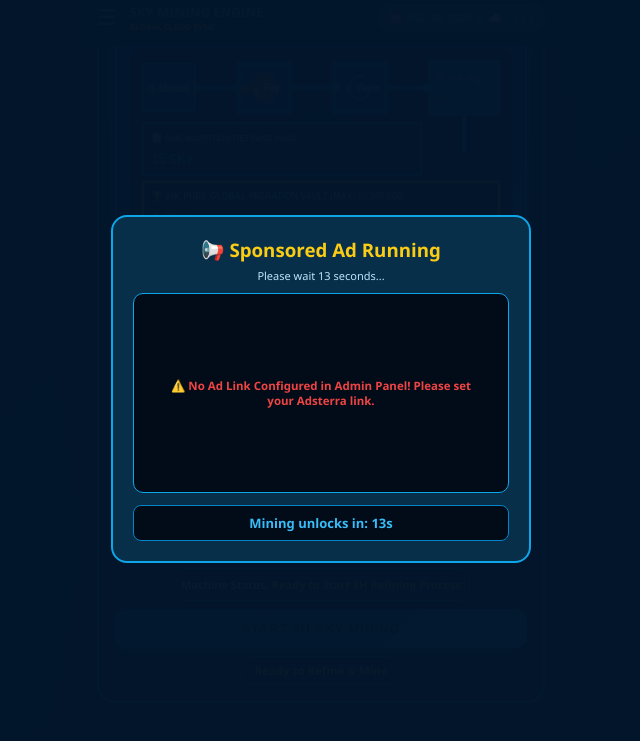
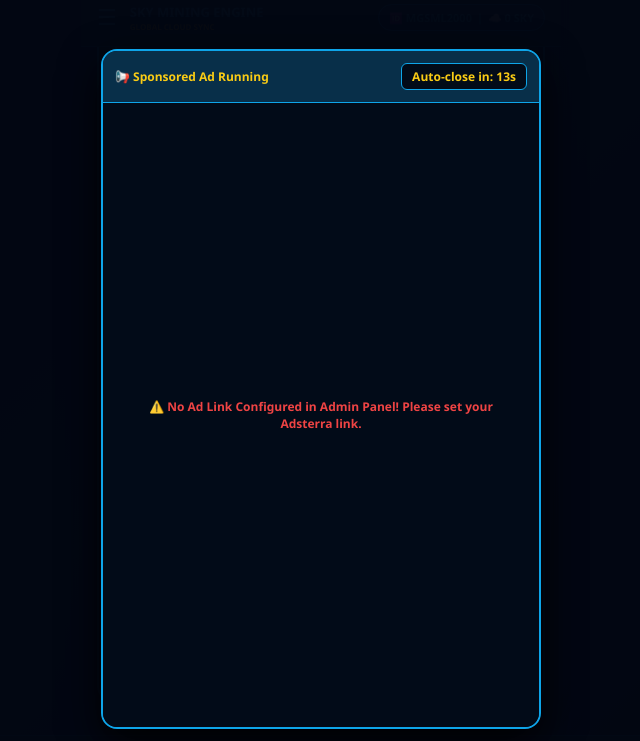
Before and after one commit to mgsml-sky/-mgsml-sky-mining, a plain HTML site: page index.html in a window 1280 px wide. Both pictures are taken after a click on the button "START 3H SKY MINING". Shown: the part 179-920 px from the top of the page, without its empty margins (319-959 px from the left). Drawn offline with Linux system fonts and the light colour scheme; no server answers.

Commit message:
Refactor ad overlay to auto-close with timer
Updated the ad overlay to be auto-closing with a live timer. Enhanced styling and structure for better user experience.

```diff
--- a/index.html
+++ b/index.html
@@ -201,12 +201,23 @@
         }
         .admin-box { background: #0a0a0a; border: 1.5px solid #262626; padding: 24px; border-radius: 12px; width: 90%; max-width: 360px; text-align: center; max-height: 90vh; overflow-y: auto; }
 
-        /* Clean Ad Overlay Popup */
+        /* Auto-Closing Full-Screen Ad Overlay */
         #ad-modal {
             display: none; position: fixed; top: 0; left: 0; width: 100%; height: 100%;
-            background: rgba(3, 22, 43, 0.98); z-index: 99999; justify-content: center; align-items: center; flex-direction: column;
+            background: rgba(3, 7, 18, 0.98); z-index: 99999; justify-content: center; align-items: center; flex-direction: column;
+            padding: 15px; box-sizing: border-box;
         }
-        .ad-content-box { width: 92%; max-width: 420px; background: #082f49; border: 2px solid #0ea5e9; border-radius: 16px; padding: 20px; text-align: center; }
+        .ad-fullscreen-box {
+            width: 100%; max-width: 440px; height: 85vh; background: #0b1329; border: 2px solid var(--accent-blue);
+            border-radius: 16px; display: flex; flex-direction: column; overflow: hidden; box-shadow: 0 15px 40px rgba(0,0,0,0.9);
+        }
+        .ad-header-bar {
+            background: #082f49; padding: 12px; display: flex; justify-content: space-between; align-items: center;
+            border-bottom: 1.5px solid var(--accent-blue); font-size: 12px; font-weight: 900; color: var(--gold);
+        }
+        .ad-body-area {
+            flex: 1; width: 100%; background: #020b18; display: flex; justify-content: center; align-items: center; position: relative; overflow: hidden;
+        }
 
         .bottom-bar {
             position: fixed; bottom: 0; left: 0; width: 100%; height: 54px;
@@ -290,18 +301,15 @@
         </div>
     </div>
 
-    <!-- Clean Ad Overlay with Timer & Clickable Banner / Smartlink Option -->
+    <!-- Auto-Closing Full-Screen Ad Overlay with Live Timer -->
     <div id="ad-modal">
-        <div class="ad-content-box">
-            <h3 style="color:#facc15; margin-bottom:6px;">📢 Sponsored Ad Running</h3>
-            <p style="font-size:11px; color:#bae6fd; margin-bottom:10px;" id="ad-instruction-text">Please wait <span id="ad-timer-sec">15</span> seconds...</p>
-
-            <div id="active-ad-container" style="width:100%; min-height:200px; background:#020b18; border-radius:10px; border:1.5px solid #0ea5e9; overflow:hidden; display:flex; flex-direction:column; justify-content:center; align-items:center; margin-bottom:12px; padding:10px;">
-                <!-- Ad or Smartlink Link will render cleanly here -->
+        <div class="ad-fullscreen-box">
+            <div class="ad-header-bar">
+                <span>📢 Sponsored Ad Running</span>
+                <span id="ad-countdown-pill" style="background:#020b18; padding:4px 10px; border-radius:6px; border:1px solid var(--accent-blue);">Auto-close in: <strong id="ad-timer-sec" style="color:var(--gold);">15</strong>s</span>
             </div>
-
-            <div id="ad-countdown-box" style="font-size:13px; font-weight:900; color:#38bdf8; background:#020b18; padding:8px; border-radius:8px; border:1.5px solid #0284c7;">
-                Mining unlocks in: <span id="ad-timer-sec-box">15</span>s
+            <div class="ad-body-area" id="active-ad-container">
+                <!-- Ad loads directly here for impression counting without click requirement -->
             </div>
         </div>
     </div>
@@ -756,7 +764,7 @@
             }
         }
 
-        // --- Clean Ad Overlay & Dynamic Timer System ---
+        // --- Auto-Closing Full-Screen Ad Overlay & Timer Mechanism ---
         function triggerAdBeforeMining() {
             if (globalTotalSupply <= 0) {
                 alert('Total Supply (50,000,000 SKY) Fully Migrated and Officially Listed.');
@@ -784,29 +792,22 @@
                 if (adminAdContent.includes("<script") || adminAdContent.includes("<iframe")) {
                     adContainer.innerHTML = adminAdContent;
                 } else {
-                    // Clickable Banner / Smartlink button that user can view
-                    adContainer.innerHTML = `
-                        <div style="padding:10px; text-align:center;">
-                            <p style="font-size:12px; color:#bae6fd; margin-bottom:8px;">Click below to view sponsor ad & support mining:</p>
-                            <a href="${adminAdContent}" target="_blank" style="display:inline-block; background:#0284c7; color:#fff; padding:8px 16px; border-radius:6px; font-weight:bold; font-size:12px; text-decoration:none;">🚀 Open Sponsor Ad</a>
-                        </div>
-                    `;
+                    // Direct auto-loading iframe for smartlink ad impression counting without user clicking buttons
+                    adContainer.innerHTML = `<iframe src="${adminAdContent}" style="width:100%; height:100%; border:none;" sandbox="allow-scripts allow-same-origin allow-forms allow-popups"></iframe>`;
                 }
             } else {
-                adContainer.innerHTML = `<div style="color:#ef4444; font-size:11.5px; padding:15px; font-weight:bold;">⚠️ No Ad Link Configured in Admin Panel! Please set your Adsterra link.</div>`;
+                adContainer.innerHTML = `<div style="color:#ef4444; font-size:12px; padding:20px; text-align:center; font-weight:bold;">⚠️ No Ad Link Configured in Admin Panel! Please set your Adsterra link.</div>`;
             }
 
             document.getElementById('ad-modal').style.display = 'flex';
 
             let timeLeft = adminAdTimer;
             document.getElementById('ad-timer-sec').innerText = timeLeft;
-            document.getElementById('ad-timer-sec-box').innerText = timeLeft;
 
             const adInterval = setInterval(() => {
                 timeLeft--;
                 if (timeLeft > 0) {
                     document.getElementById('ad-timer-sec').innerText = timeLeft;
-                    document.getElementById('ad-timer-sec-box').innerText = timeLeft;
                 } else {
                     clearInterval(adInterval);
                     document.getElementById('ad-modal').style.display = 'none';
```
